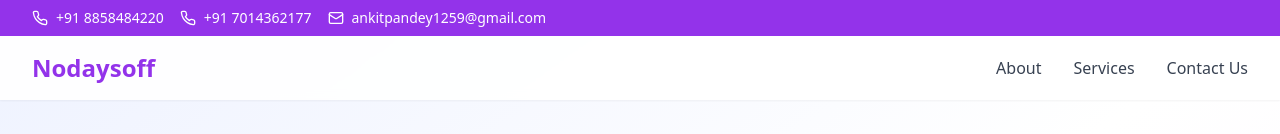
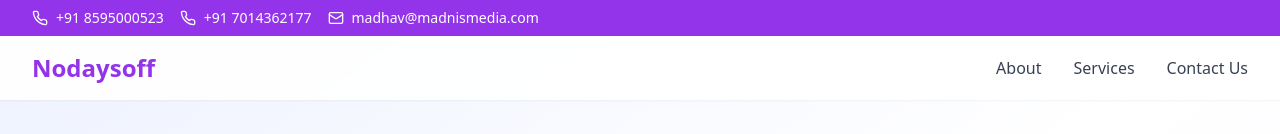
Before and after one commit to ankitpandey88/freelancing, a React (Vite) app: page / in a window 1280 px wide. Shown: the top 134 px of the page. Built offline with nearby package versions, Linux system fonts and the light colour scheme.

Commit message:
Update Header.tsx

```diff
--- a/src/components/Header.tsx
+++ b/src/components/Header.tsx
@@ -23,7 +23,7 @@ const Header = () => {
             <div className="flex items-center space-x-4">
               <a href="tel:+918858484220" className="flex items-center">
                 <Phone className="h-4 w-4 mr-2" />
-                <span>+91 8858484220</span>
+                <span>+91 8595000523</span>
               </a>
               <a href="tel:+917014362177" className="flex items-center">
                 <Phone className="h-4 w-4 mr-2" />
@@ -31,7 +31,7 @@ const Header = () => {
               </a>
               <div className="flex items-center">
                 <Mail className="h-4 w-4 mr-2" />
-                <span>ankitpandey1259@gmail.com</span>
+                <span>madhav@madnismedia.com</span>
               </div>
             </div>
           </div>
```
